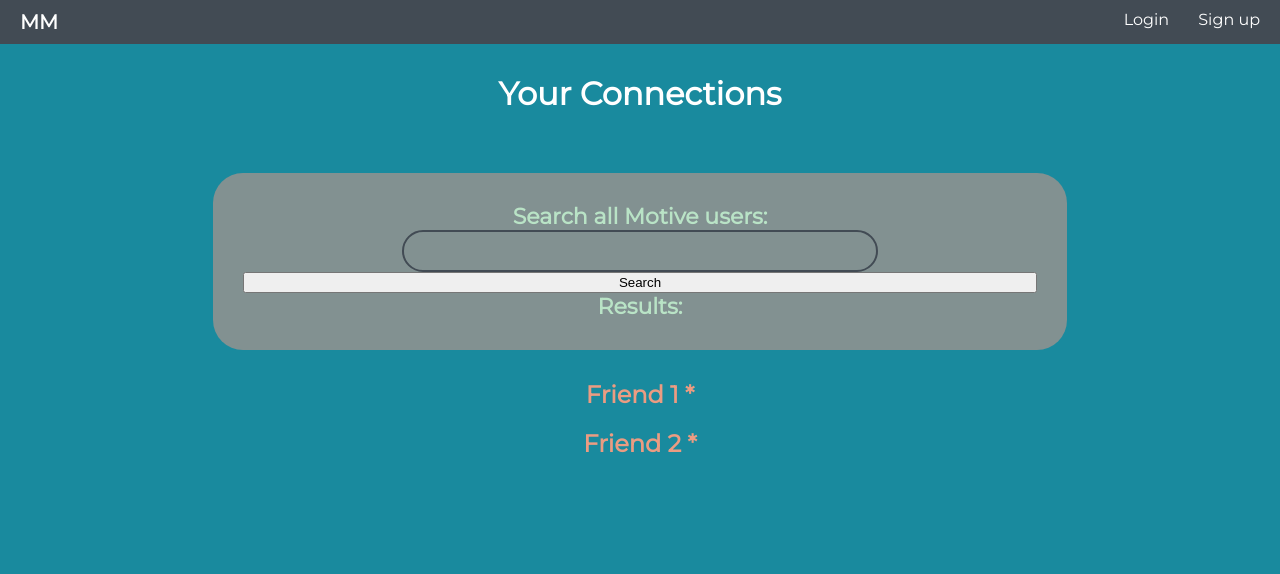
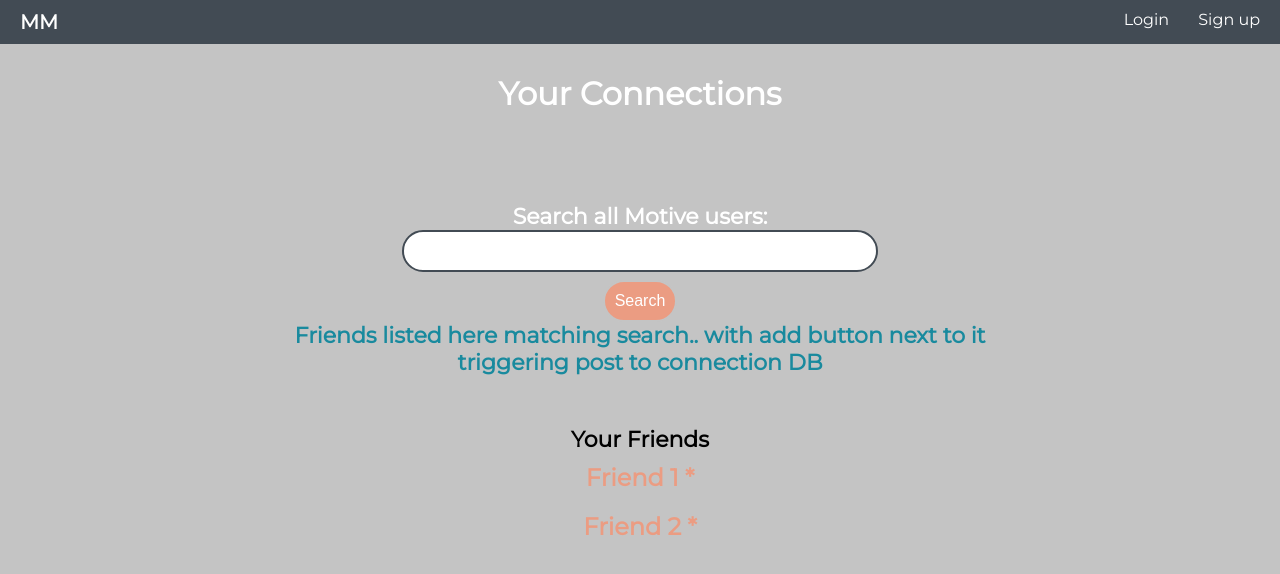
Before and after one commit to kraigwilliams/motive-client, a React (Create React App) app: page /connections in a window 1280 px wide. Shown: the top 574 px of the page. Built offline with nearby package versions, Linux system fonts and the light colour scheme.

Commit message:
add more styling to connections page

```diff
--- a/src/components/Button/Button.js
+++ b/src/components/Button/Button.js
@@ -12,14 +12,14 @@ const Button = React.forwardRef(({ className, ...props }, ref) => {
 
 export const FormButton = styled(Button)`
   border: 2px solid ${colors.offwhite};
-  color: ${colors.offwhite};
+  color: ${({ color }) => color || colors.offwhite};
   padding: 10px;
   width: fit-content;
   margin: auto;
   border-radius: 30px;
   font-size: 16px;
-  margin-top: 40px;
-  background-color: ${colors.slategrey};
+  margin-top: ${({ marginTop }) => marginTop || "40px"};
+  background-color: ${({ backgroundColor }) => backgroundColor || colors.slategrey};
 
   :hover {
     cursor: pointer;
--- a/src/components/Connections/Connections.js
+++ b/src/components/Connections/Connections.js
@@ -1,9 +1,9 @@
 import React, { Component } from 'react'
 import ContentService from '../../services/content-service'
 import{ ConnectionsPageWrapper, ConnectionsHeader, ConnectionsHeader2, ContentWrapper, Section } from './Connections.style';
-import Button from '../Button/Button';
+import { FormButton } from '../Button/Button';
 import { FormInput, FormWrapper, FormTitle } from '../Form/Form'
-
+import { colors } from '../constants'
 export default class Connections extends Component {
   constructor(props) {
     super(props)
@@ -60,22 +60,30 @@ export default class Connections extends Component {
 
          <ContentWrapper>
 
-          <FormWrapper>
-            <FormTitle>
+          <FormWrapper backgroundColor={'none'}>
+            <FormTitle color={colors.white}>
               Search all Motive users:
             </FormTitle>
 
-            <FormInput onChange={this.handleInputChange} />
+            <FormInput onChange={this.handleInputChange} backgroundColor={colors.white} />
 
-            <Button type='submit' >Search</Button>
+            <FormButton
+              type='submit'
+              marginTop={'8px'}
+              backgroundColor={colors.coral}
+              color={colors.white}
+            >
+              Search
+            </FormButton>
 
-            <FormTitle>
-              Results:
+            <FormTitle color={colors.blue}>
               {this.state.filteredData}
+              Friends listed here matching search.. with add button next to it triggering post to connection DB
             </FormTitle>
           </FormWrapper>
 
           <Section>
+          <FormTitle color={colors.black}>Your Friends </FormTitle>
             {connections.map(friend => {
               return <ConnectionsHeader2>friend.name</ConnectionsHeader2>
             })}
--- a/src/components/Connections/Connections.style.js
+++ b/src/components/Connections/Connections.style.js
@@ -5,7 +5,7 @@ import { colors } from '../constants'
 export const ConnectionsPageWrapper = styled.div`
   display: flex;
   flex-direction: column;
-  background-color: ${colors.blue};
+  background-color: ${colors.offwhite};
   margin: 0px;
   padding: 0;
   min-height: 100vh;
@@ -23,7 +23,6 @@ export const ConnectionsHeader = styled.h1`
 `;
 
 export const ConnectionsHeader2 = styled.h2`
-
   padding: 10px;
   color: ${colors.coral};
   text-align: left;
@@ -40,9 +39,7 @@ export const ContentWrapper = styled.div`
 export const Section = styled.section`
   text-align: center;
   margin: 20px;
-
   @media (min-width: 700px) {
-
 
   }
 `;
--- a/src/components/Form/Form.js
+++ b/src/components/Form/Form.js
@@ -7,14 +7,14 @@ import {colors} from '../constants'
 export const FormTitle = styled.h1`
   text-align: center;
   font-size: 22px;
-  color: ${colors.teal};
+  color: ${({ color }) => color || colors.teal};
 `;
 
 export const FormWrapper = styled.form`
   display: flex;
   flex-direction: column;
   padding: 10px;
-  background-color: #829191;
+  background-color: ${({ backgroundColor }) => backgroundColor || "#829191"};
   width: 100%;
 
   @media (min-width:700px) {
@@ -70,7 +70,7 @@ export const FormInput = styled(Input)`
   border-radius: 40px;
   padding: 10px;
   font-size: 16px;
-  background-color: ${colors.slategrey};
+  background-color: ${({ backgroundColor }) => backgroundColor || colors.slategrey};
   color: ${colors.offwhite};
   text-align: center;
   width: 100%;
--- a/src/components/NavBar/Navigation.js
+++ b/src/components/NavBar/Navigation.js
@@ -44,7 +44,7 @@ const Navigation = (props) => {
         </li>
 
         <li className='nav-links' color={props.color}>
-          <NavItem to='/'>
+          <NavItem to='/connections'>
             Connections
           </NavItem>
         </li>
```
